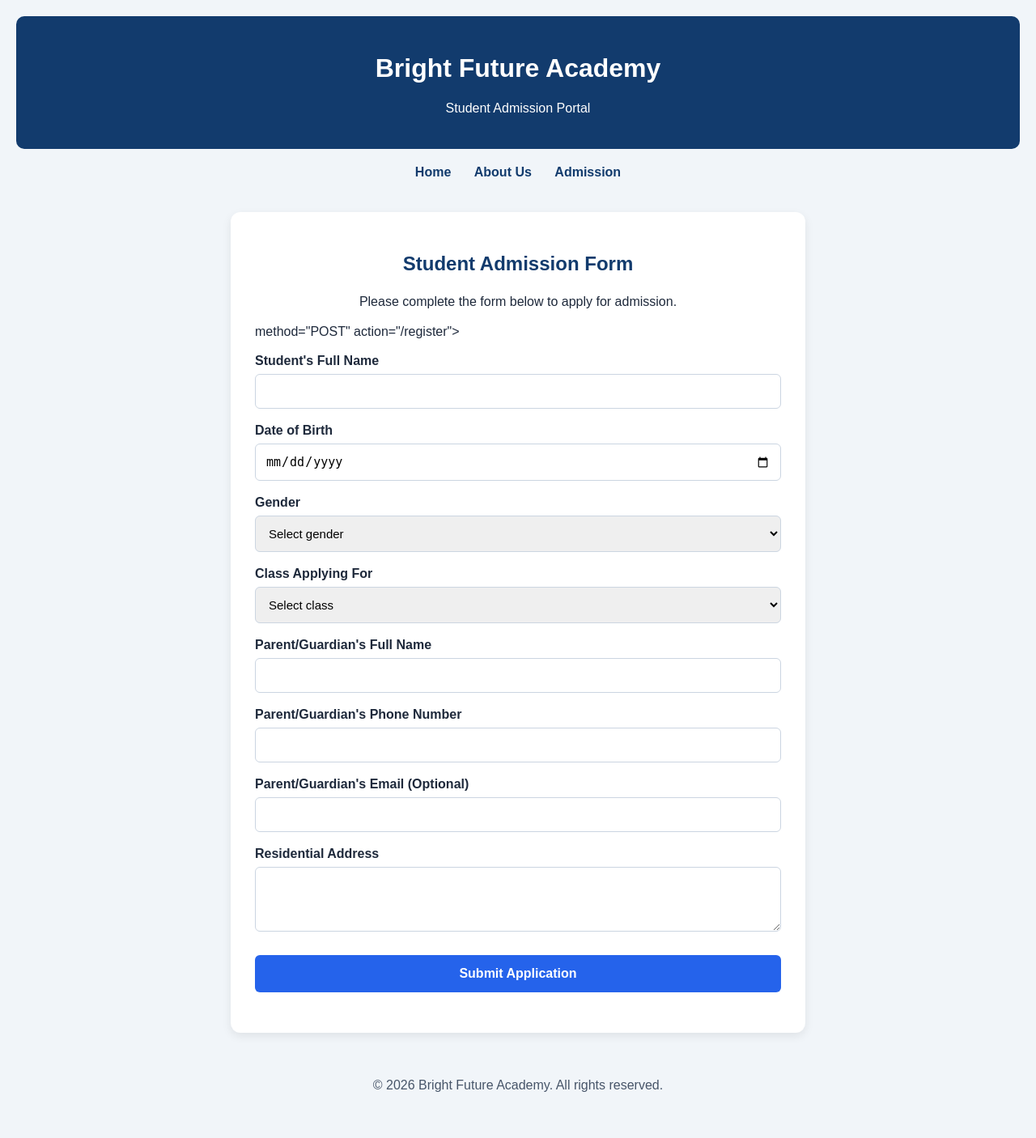
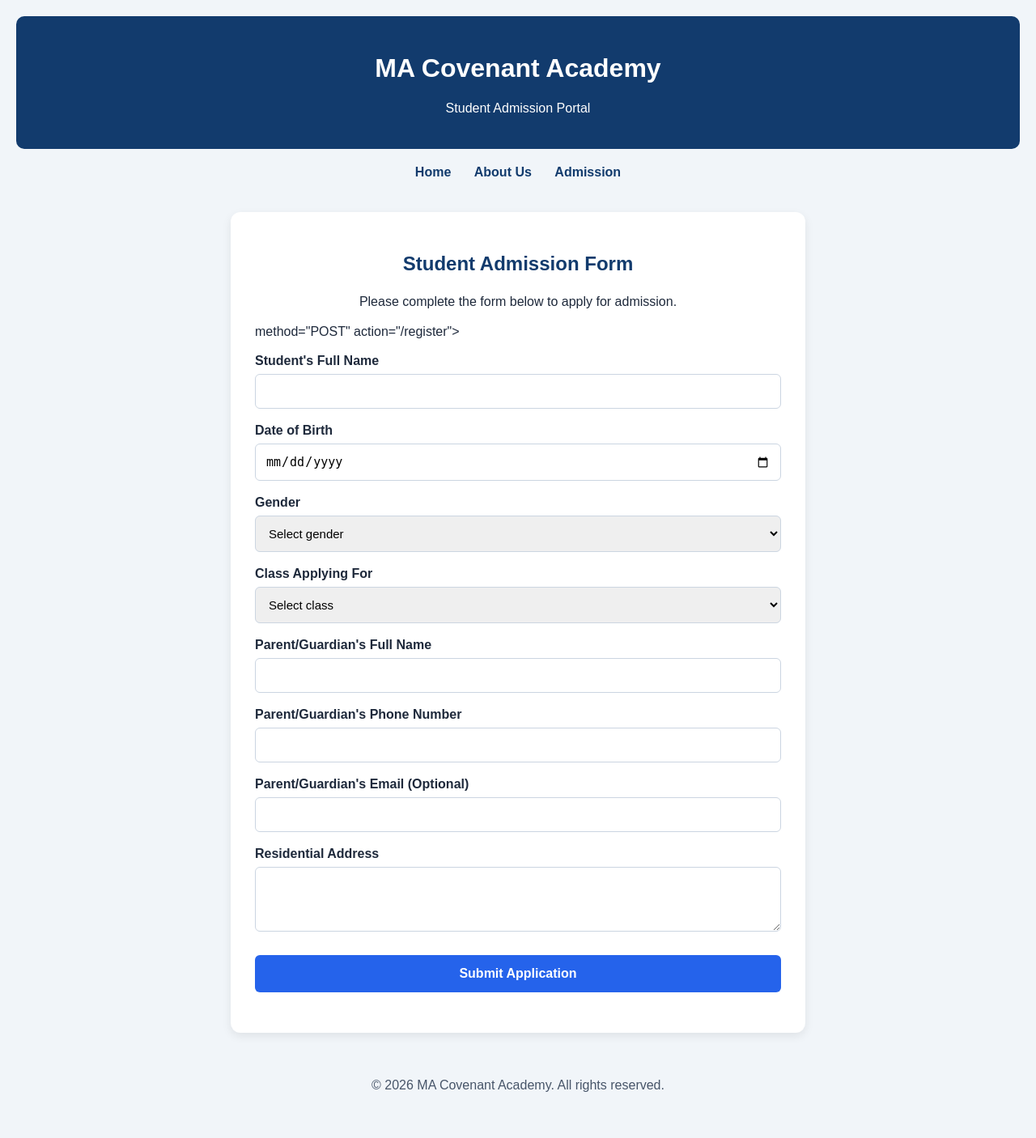
Before and after one commit to maudamemmanuel7-lgtm/App, a Flask app: page /register in a window 1280 px wide. Shown: the whole page at 81% size. Run offline with Flask 3, Linux system fonts and the light colour scheme.

Commit message:
Update register.html

```diff
--- a/templates/register.html
+++ b/templates/register.html
@@ -2,7 +2,7 @@
 <head>
     <meta charset="UTF-8">
     <meta name="viewport" content="width=device-width, initial-scale=1.0">
-    <title>Student Admission | Bright Future Academy</title><style>
+    <title>Student Admission | MA Covenant Academy</title><style>
     body {
         margin: 0;
         font-family: Arial, sans-serif;
@@ -113,7 +113,7 @@
 </style>
 
 </head><body><header>
-    <h1>Bright Future Academy</h1>
+    <h1>MA Covenant Academy</h1>
     <p>Student Admission Portal</p>
 </header>
 
@@ -178,7 +178,7 @@
 </div>
 
 <footer>
-    <p>&copy; 2026 Bright Future Academy. All rights reserved.</p>
+    <p>&copy; 2026 MA Covenant Academy. All rights reserved.</p>
 </footer>
 
 
```
